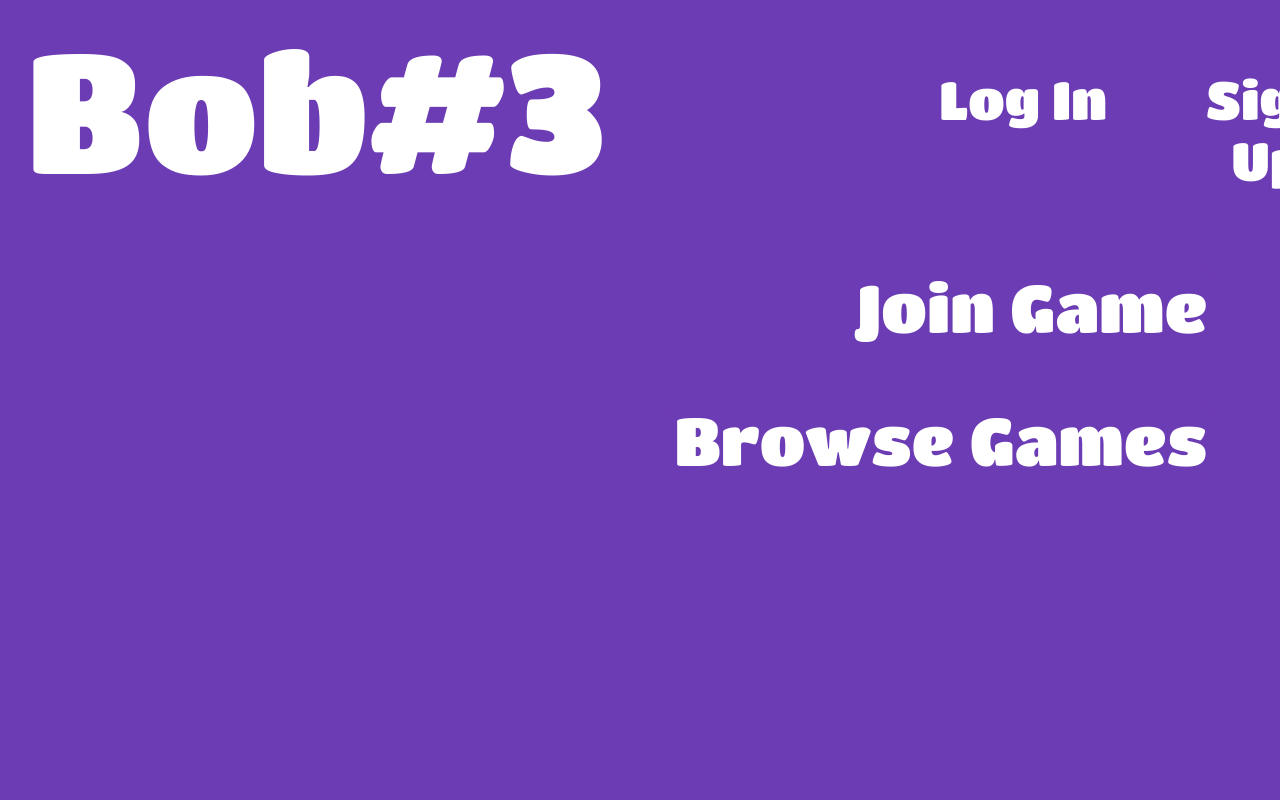
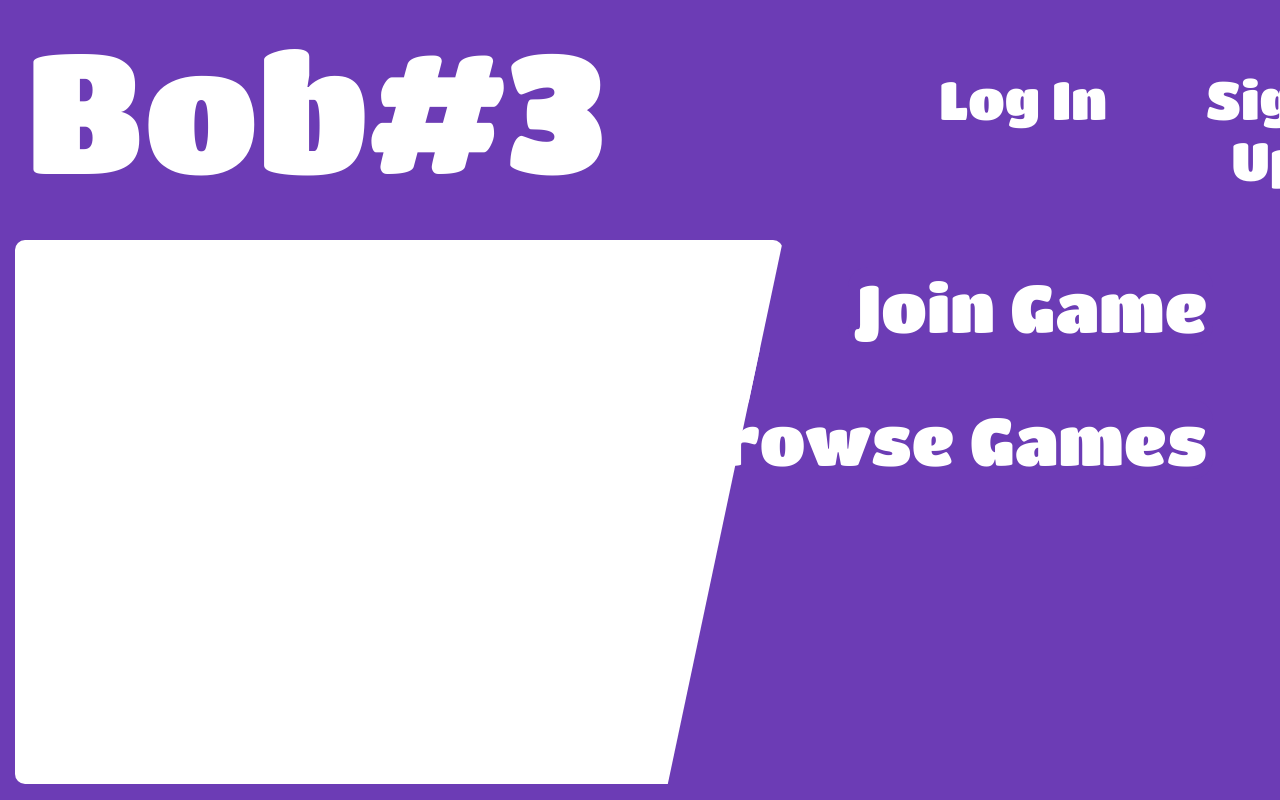
Before and after one commit to theutisticcoder/bob3, a website: page index.html in a window 1280 px wide. Shown: the top 800 px of the page. Drawn offline with nearby package versions, Linux system fonts and the light colour scheme; some packages are replaced by stand-ins of ours; no server answers; a script that the page names is missing.

Commit message:
Update index.html

```diff
--- a/index.html
+++ b/index.html
@@ -20,7 +20,9 @@
   <button id="BrowseGames" onclick="window.location.href='BrowseGames.html'">Browse Games</button>
   <button id="SignIn" onclick="username()"> Sign Up</button>
   <button id="LogIn" onclick="LogInIn()">Log In</button>
-
+  <div id="side">
+    <h1 id="bob">Bob Bob bob!</h1>
+  </div>
   <script src="test.js"></script>
 </body>
 </html>
```
